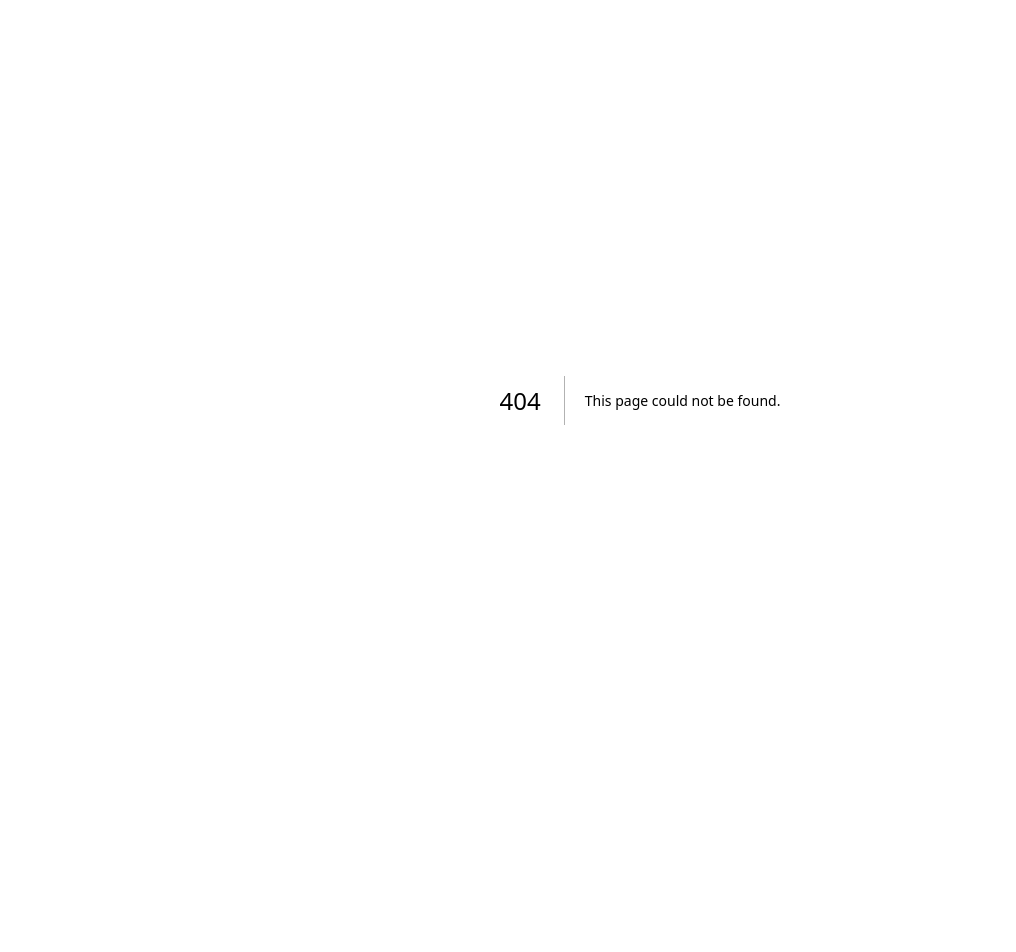
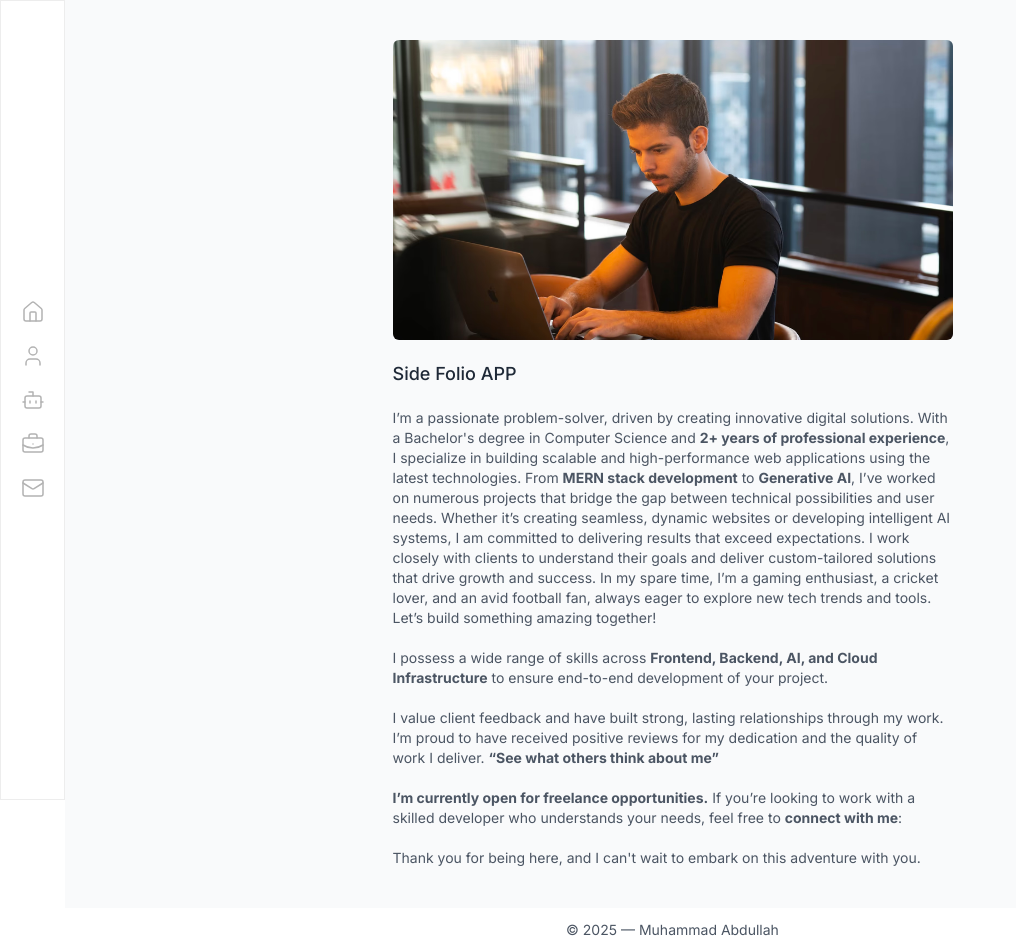
Before and after one commit to MuhammadAbdullah780/sidefolio-nextjs, a Next.js app: page /projects/1 in a window 1280 px wide. Before the commit this address had no page. Shown: the whole page, without its empty margins (0-1016 px from the left). Before the commit the page ends 800 px from the top, so only its background shows below. Built offline with nearby package versions, Linux system fonts and the light colour scheme.

Commit message:
feat: works on specific project page partial

```diff
--- /dev/null
+++ b/src/app/(portfolio-pages)/projects/[id]/page.tsx
@@ -0,0 +1,9 @@
+import IndividualProjectContainer from "@/containers/IndividualProject";
+
+type Props = {};
+
+const Page = (props: Props) => {
+  return <IndividualProjectContainer />;
+};
+
+export default Page;
--- a/src/components/common/MaxWidth/index.tsx
+++ b/src/components/common/MaxWidth/index.tsx
@@ -1,27 +1,35 @@
-import React from "react";
+import { cx } from "@/functions/common";
+import { ComponentPropsWithoutRef, ElementType, forwardRef } from "react";
+
+// Utils
 
 //
-import { cx } from "@/functions/common";
-
-type Props = {
-  children: React.ReactNode;
+type Props<T extends ElementType> = {
+  as?: T;
   width?: number;
   className?: string;
-};
+} & Omit<ComponentPropsWithoutRef<T>, "className">;
 
-const MaxWidth: React.FC<Props> = ({
-  children,
-  width = 600,
-  className = "",
-}) => {
-  return (
-    <div
-      className={cx(["block m-auto w-full", className])}
-      style={{ maxWidth: width }}
-    >
-      {children}
-    </div>
-  );
-};
+// Create a generic forwardRef component
+const MaxWidth = forwardRef(
+  <T extends ElementType = "div">(
+    { as, width = 600, className = "", ...props }: Props<T>,
+    ref: any // We use any here because of the dynamic element type
+  ) => {
+    const Component = as || "div";
+
+    return (
+      <Component
+        {...props}
+        ref={ref}
+        style={{ maxWidth: width }}
+        className={cx("block m-auto", className)}
+      />
+    );
+  }
+);
+
+// Add display name for better debugging
+MaxWidth.displayName = "MaxWidth";
 
 export default MaxWidth;
--- a/src/components/layout/PortfolioLayout/index.tsx
+++ b/src/components/layout/PortfolioLayout/index.tsx
@@ -29,7 +29,7 @@ const sidebarLinksMapper = [
     Icon: ChatWithMeIcon,
   },
   {
-    href: "/my-work",
+    href: "/projects",
     Icon: MyWorkIcon,
   },
   {
--- /dev/null
+++ b/src/containers/IndividualProject/index.tsx
@@ -0,0 +1,75 @@
+import { BlurFade } from "@/components/common/BlurFade";
+import MaxWidth from "@/components/common/MaxWidth";
+import Image from "next/image";
+import React from "react";
+
+type Props = {};
+
+const IndividualProjectContainer = (props: Props) => {
+  return (
+    <MaxWidth className="py-10 px-5 flex flex-col gap-5">
+      <BlurFade className="relative h-[300px] overflow-hidden rounded-md">
+        <Image
+          src="/about-banner.avif"
+          className="object-cover"
+          alt="me"
+          fill
+        />
+      </BlurFade>
+      <h1 className="heading-1">Side Folio APP</h1>
+
+      <section className="flex flex-col gap-5">
+        {/* Introductory Para */}
+        <p>
+          I’m a passionate problem-solver, driven by creating innovative digital
+          solutions. With a Bachelor's degree in Computer Science and{" "}
+          <strong>2+ years of professional experience</strong>, I specialize in
+          building scalable and high-performance web applications using the
+          latest technologies. From <strong>MERN stack development</strong> to{" "}
+          <strong>Generative AI</strong>, I’ve worked on numerous projects that
+          bridge the gap between technical possibilities and user needs. Whether
+          it’s creating seamless, dynamic websites or developing intelligent AI
+          systems, I am committed to delivering results that exceed
+          expectations. I work closely with clients to understand their goals
+          and deliver custom-tailored solutions that drive growth and success.
+          In my spare time, I’m a gaming enthusiast, a cricket lover, and an
+          avid football fan, always eager to explore new tech trends and tools.
+          Let’s build something amazing together!
+        </p>
+
+        <p>
+          I possess a wide range of skills across{" "}
+          <strong>Frontend, Backend, AI, and Cloud Infrastructure</strong> to
+          ensure end-to-end development of your project.
+        </p>
+
+        {/* Will Render Skills Globe */}
+
+        {/* Testimonials  intro */}
+        <p>
+          I value client feedback and have built strong, lasting relationships
+          through my work. I’m proud to have received positive reviews for my
+          dedication and the quality of work I deliver.{" "}
+          <strong>“See what others think about me”</strong>
+        </p>
+
+        {/* Will Render Testimonials */}
+
+        {/* Contact Sect */}
+        <p>
+          <strong>I’m currently open for freelance opportunities.</strong> If
+          you’re looking to work with a skilled developer who understands your
+          needs, feel free to <strong>connect with me</strong>:
+        </p>
+
+        {/*  */}
+        <p>
+          Thank you for being here, and I can't wait to embark on this adventure
+          with you.
+        </p>
+      </section>
+    </MaxWidth>
+  );
+};
+
+export default IndividualProjectContainer;
```
